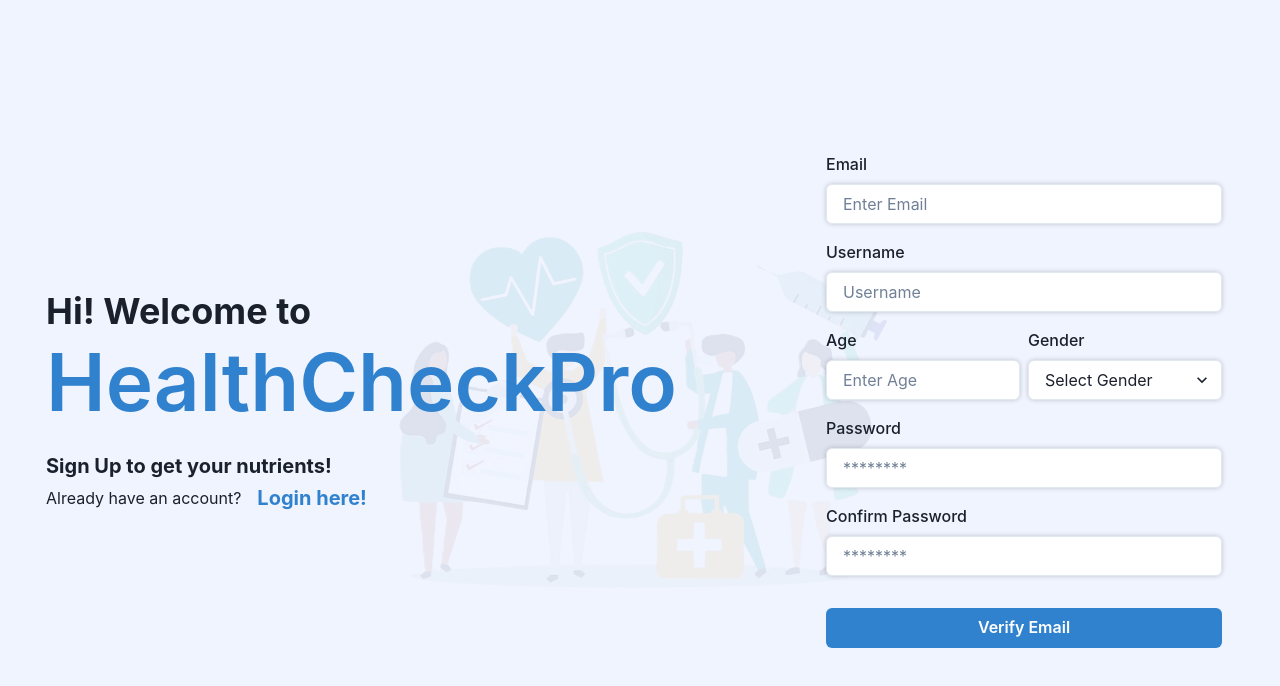
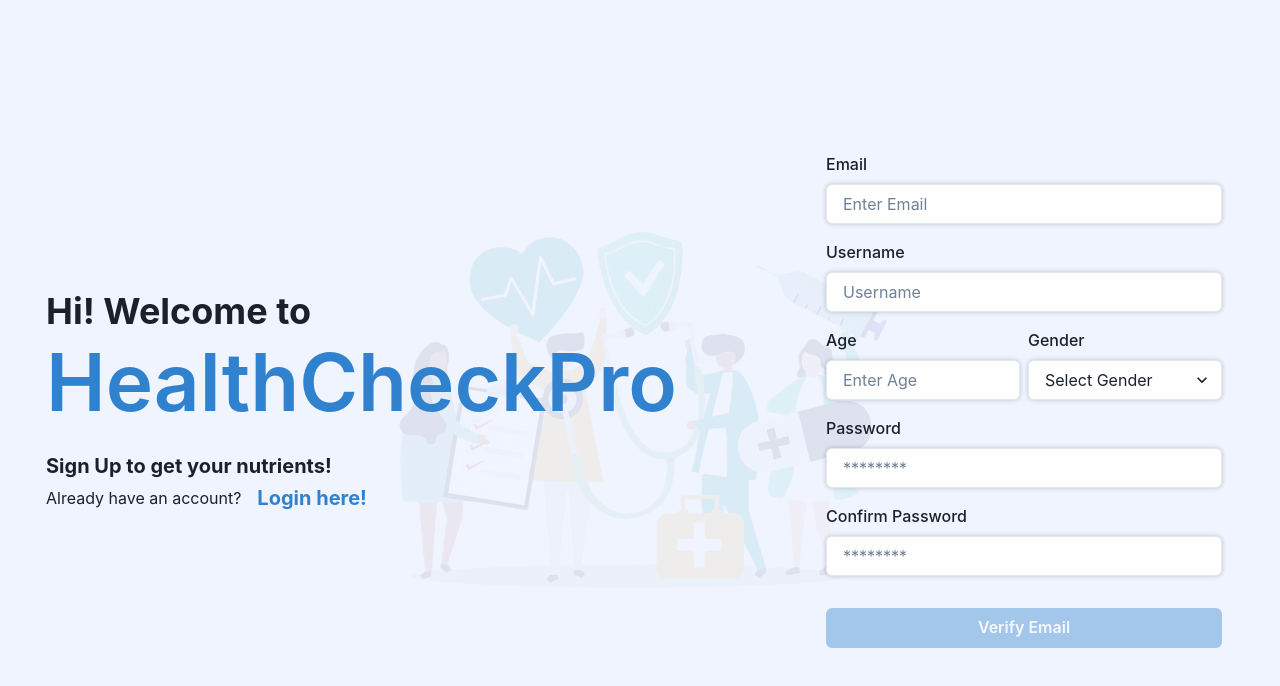
Before and after one commit to springboardmentor-104/HealthCheckPro_Infosys_Internship_Oct2024_Team_01, a React (Vite) app in the folder frontend/: page /register in a window 1280 px wide. Shown: the top 686 px of the page. Built offline with nearby package versions, Linux system fonts and the light colour scheme.

Commit message:
Refactor password validation and registration process in Register.jsx

```diff
--- a/frontend/src/pages/Register.jsx
+++ b/frontend/src/pages/Register.jsx
@@ -270,6 +270,11 @@ const Register = () => {
                             boxShadow="0 0 5px rgba(0, 0, 0, 0.2)"
                             onChange={(e) => setPassword(e.target.value)}
                         />
+                        {
+                            password && !validator.isStrongPassword(password) && <FormHelperText color="red.500">
+                                Password must contain at least 8 characters, one uppercase letter, one number and one special character
+                            </FormHelperText>}
+
                     </FormControl>
                     <FormControl id="confirmPassword" isInvalid={!confirmPassword && error}>
                         <FormLabel>Confirm Password</FormLabel>
@@ -284,8 +289,17 @@ const Register = () => {
                             boxShadow="0 0 5px rgba(0, 0, 0, 0.2)"
                             onChange={(e) => setConfirmPassword(e.target.value)}
                         />
+                        {
+                            password && confirmPassword && password !== confirmPassword && <FormHelperText color="red.500" textAlign="right">
+                                Passwords do not match
+                            </FormHelperText>
+                        }
+
                     </FormControl>
-                    <Button colorScheme="blue" width="full" mt={4} onClick={handleOTPSubmit} isLoading={otpLoading || loading}>
+                    <Button colorScheme="blue" width="full" mt={4} onClick={handleOTPSubmit} isLoading={otpLoading || loading}
+                    isDisabled={
+                        !validator.isEmail(email) || confirmPassword !== password || !validator.isStrongPassword(password) || !age || !username
+                    }>
                         Verify Email
                     </Button>
                 </Stack>
@@ -304,6 +318,7 @@ const Register = () => {
                     </ModalBody>
                     <ModalFooter >
                         <Button colorScheme="blue" mr={3} onClick={handleVerficationRegistration} isLoading={loading}>
+
                             Verify & Register
                         </Button>
                     </ModalFooter>
```
